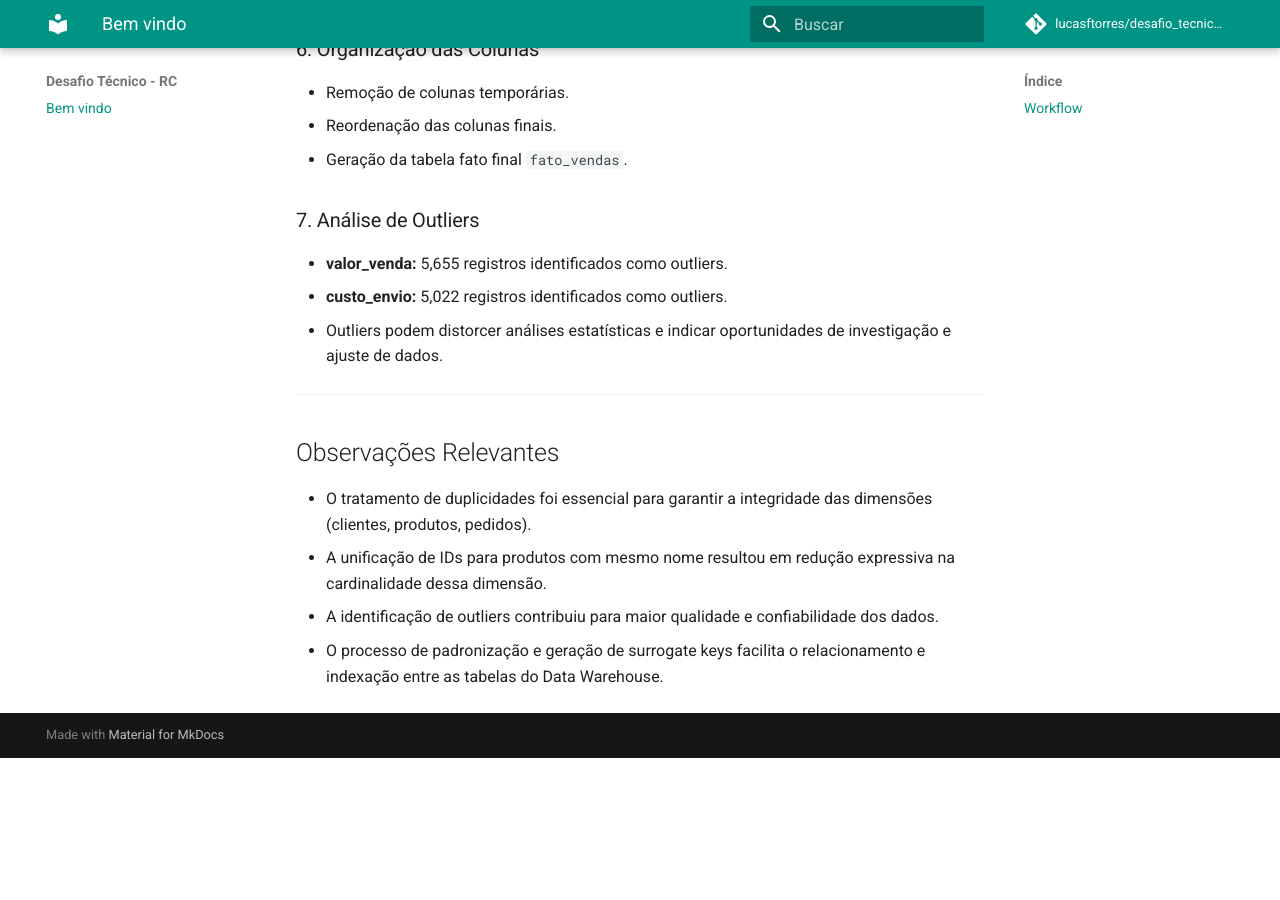
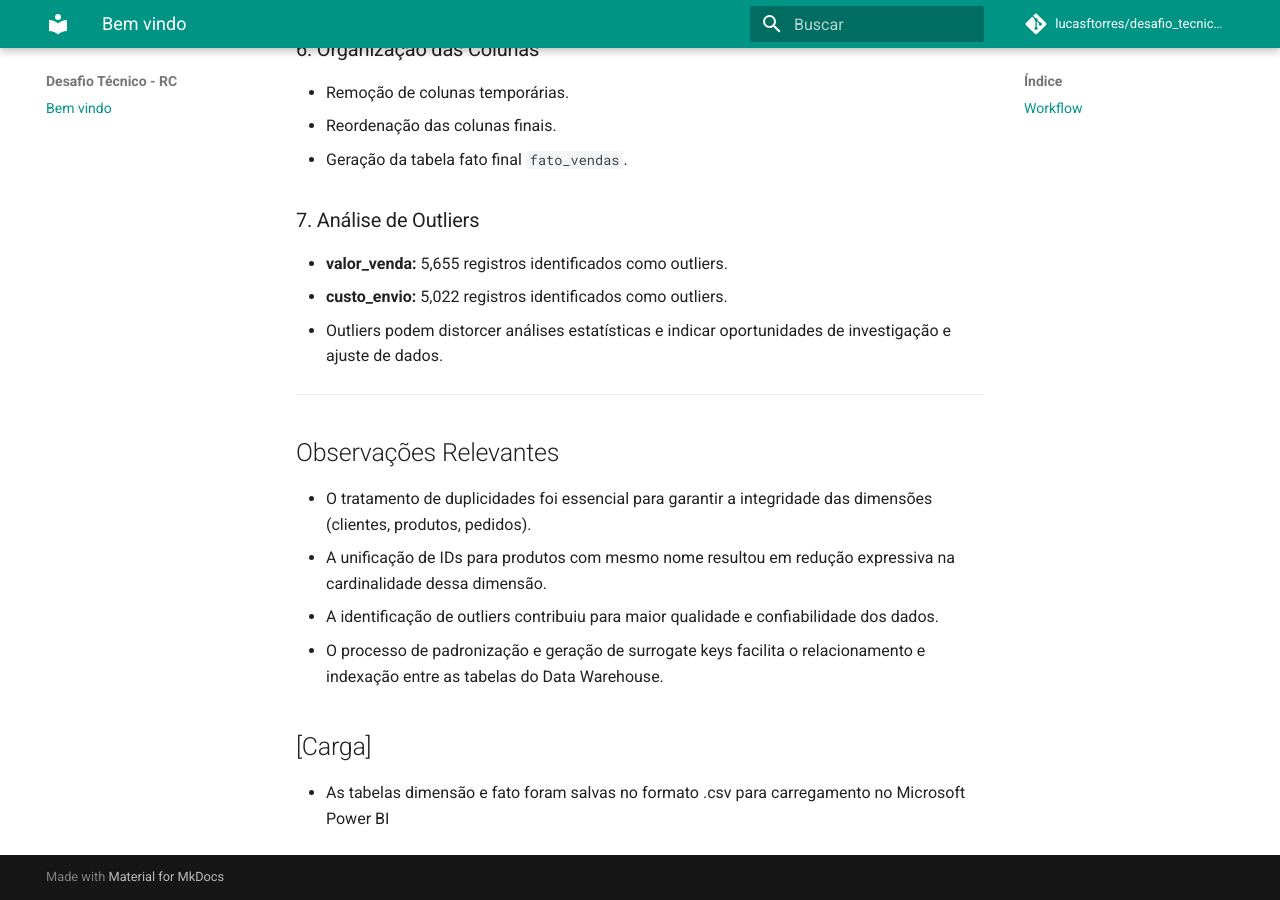
Before and after one commit to lucasftorres/desafio_tecnico_rc, an MkDocs documentation site: the page built from docs/index.md, in a window 1280 px wide and 900 px high, scrolled down 3783 px. Built offline with MkDocs 1.6.1 and Material for MkDocs 9.7.7, drawn with Linux system fonts in a browser that asks for light colours; comment, search, counter and statistics services are not loaded; before the commit the page ends 4541 px from its top, so only the background shows below that; some of the changed text lies outside the part shown.

```diff
--- a/docs/index.md
+++ b/docs/index.md
@@ -34,7 +34,7 @@ flowchart TD
 
 # ETL
 
-## Extração
+## [Extração]
 
 As seguintes tabelas foram extraídas para iniciar o processo ETL:
 
@@ -113,7 +113,7 @@ As seguintes tabelas foram extraídas para iniciar o processo ETL:
 
 ---
 
-## Transformação
+## [Transformação]
 
 Principais etapas de transformação realizadas:
 
@@ -156,3 +156,8 @@ Principais etapas de transformação realizadas:
 - A unificação de IDs para produtos com mesmo nome resultou em redução expressiva na cardinalidade dessa dimensão.
 - A identificação de outliers contribuiu para maior qualidade e confiabilidade dos dados.
 - O processo de padronização e geração de surrogate keys facilita o relacionamento e indexação entre as tabelas do Data Warehouse.
+
+
+## [Carga]
+
+- As tabelas dimensão e fato foram salvas no formato .csv para carregamento no Microsoft Power BI
```
Also changed, not shown: etl.ipynb.
